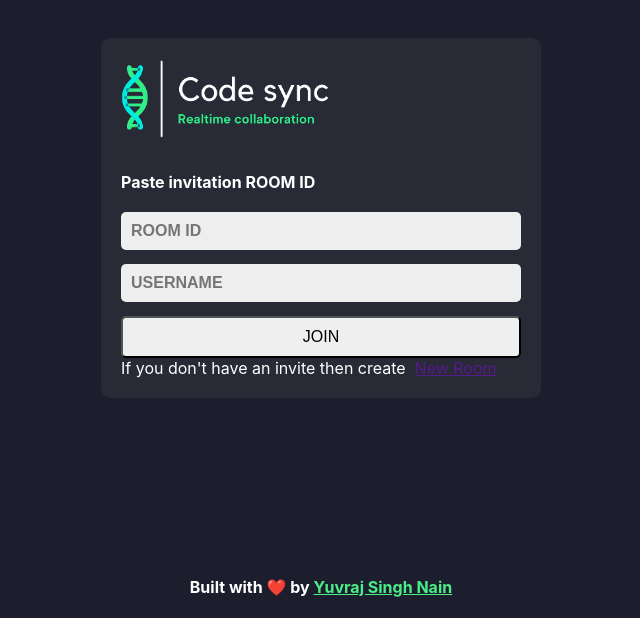
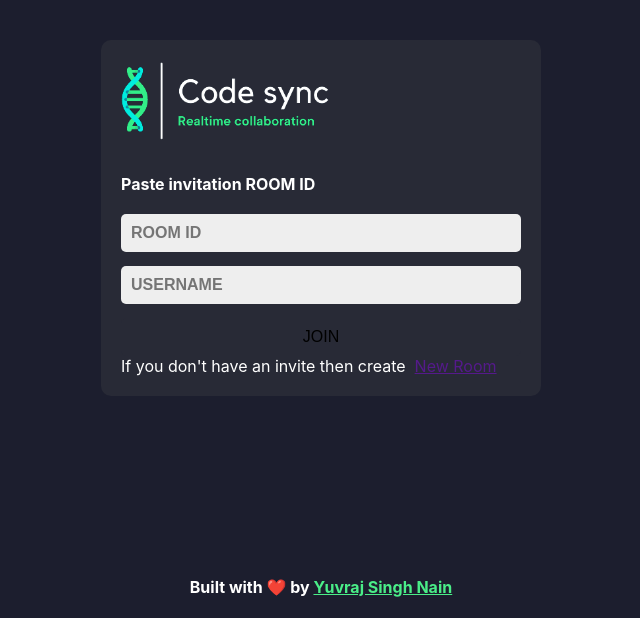
Before and after one commit to yuvrajinbhakti/Real-Time-Collaborative-Code-Editor, a React (Create React App) app: page / in a window 1280 px wide. Shown: the part 182-800 px from the top of the page, without its empty margins (319-959 px from the left). Built offline with nearby package versions, Linux system fonts and the light colour scheme.

Commit message:
Added BG

```diff
--- a/src/App.css
+++ b/src/App.css
@@ -48,7 +48,8 @@ footer a{
 }
 
 .btn{
-  /* border:none; */
+  border:none;
+  background-color: #282a36;
   padding:10px;
   border-radius:5px;
   font-size:16px;
```
